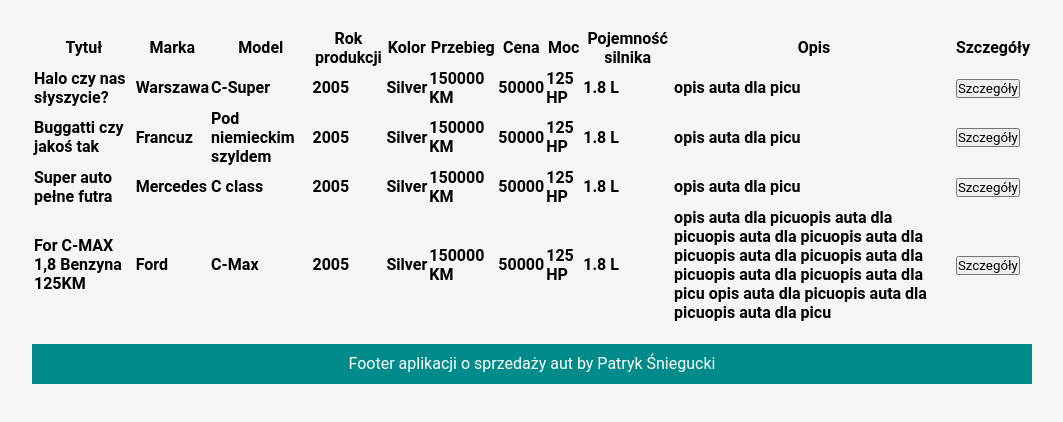
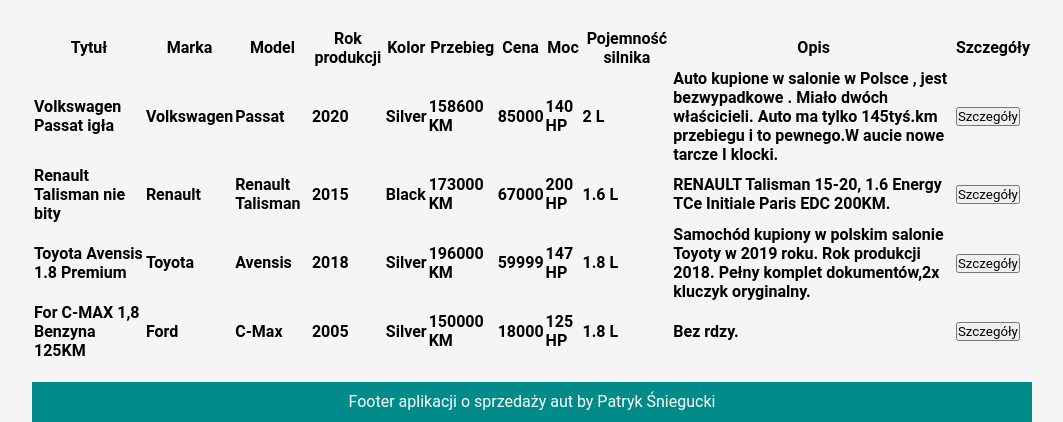
Before and after one commit to patryksniegucki/KozminskiJS, a website: page main.html in a window 1280 px wide. Shown: the part 499-921 px from the top of the page, without its empty margins (108-1171 px from the left). Before the commit the page ends 883 px from the top, so only its background shows below. Drawn offline with Linux system fonts and the light colour scheme.

Commit message:
last changes

```diff
--- a/carList.json
+++ b/carList.json
@@ -1,45 +1,45 @@
 [
   {
     "id": 0,
-    "title": "Halo czy nas słyszycie?",
-    "brand": "Warszawa",
-    "model": "C-Super",
-    "carPhoto": "assets/Ford_Focus_C-MAX_1.jpg",
-    "dateProd": 2005,
+    "title": "Volkswagen Passat igła",
+    "brand": "Volkswagen",
+    "model": "Passat",
+    "carPhoto": "assets/niemiec 1.png",
+    "dateProd": 2020,
     "color": "Silver",
-    "mileage": 150000,
-    "carPrice": 50000,
-    "horsePower": 125,
-    "engineCapacity": 1.8,
-    "description": "opis auta dla picu"
+    "mileage": 158600,
+    "carPrice": 85000,
+    "horsePower": 140,
+    "engineCapacity": 2.0,
+    "description": "Auto kupione w salonie w Polsce , jest bezwypadkowe . Miało dwóch właścicieli. Auto ma tylko 145tyś.km przebiegu i to pewnego.W aucie nowe tarcze I klocki."
   },
   {
     "id": 1,
-    "title": "Buggatti czy jakoś tak",
-    "brand": "Francuz",
-    "model": "Pod niemieckim szyldem",
-    "carPhoto": "assets/Ford_Focus_C-MAX_1.jpg",
-    "dateProd": 2005,
-    "color": "Silver",
-    "mileage": 150000,
-    "carPrice": 50000,
-    "horsePower": 125,
-    "engineCapacity": 1.8,
-    "description": "opis auta dla picu"
+    "title": "Renault Talisman nie bity",
+    "brand": "Renault",
+    "model": "Renault Talisman",
+    "carPhoto": "assets/francuz 1.png",
+    "dateProd": 2015,
+    "color": "Black",
+    "mileage": 173000,
+    "carPrice": 67000,
+    "horsePower": 200,
+    "engineCapacity": 1.6,
+    "description": "RENAULT Talisman 15-20, 1.6 Energy TCe Initiale Paris EDC 200KM."
   },
   {
     "id": 2,
-    "title": "Super auto pełne futra",
-    "brand": "Mercedes",
-    "model": "C class",
-    "carPhoto": "assets/Ford_Focus_C-MAX_1.jpg",
-    "dateProd": 2005,
+    "title": "Toyota Avensis 1.8 Premium",
+    "brand": "Toyota",
+    "model": "Avensis",
+    "carPhoto": "assets/japoniec 1.png",
+    "dateProd": 2018,
     "color": "Silver",
-    "mileage": 150000,
-    "carPrice": 50000,
-    "horsePower": 125,
+    "mileage": 196000,
+    "carPrice": 59999,
+    "horsePower": 147,
     "engineCapacity": 1.8,
-    "description": "opis auta dla picu"
+    "description": "Samochód kupiony w polskim salonie Toyoty w 2019 roku. Rok produkcji 2018. Pełny komplet dokumentów,2x kluczyk oryginalny."
   },
   {
     "id": 3,
@@ -50,9 +50,9 @@
     "dateProd": 2005,
     "color": "Silver",
     "mileage": 150000,
-    "carPrice": 50000,
+    "carPrice": 18000,
     "horsePower": 125,
     "engineCapacity": 1.8,
-    "description": "opis auta dla picuopis auta dla picuopis auta dla picuopis auta dla picuopis auta dla picuopis auta dla picuopis auta dla picuopis auta dla picu opis auta dla picuopis auta dla picuopis auta dla picu"
+    "description": "Bez rdzy."
   }
 ]
```
Also changed, not shown: buyPage.html (+1 -1 lines), details.html (+1 -1 lines), optionalThings.json (+5 -5 lines), assets/francuz 1.PNG (added), assets/japoniec 1.PNG (added), assets/niemiec 1.PNG (added).
